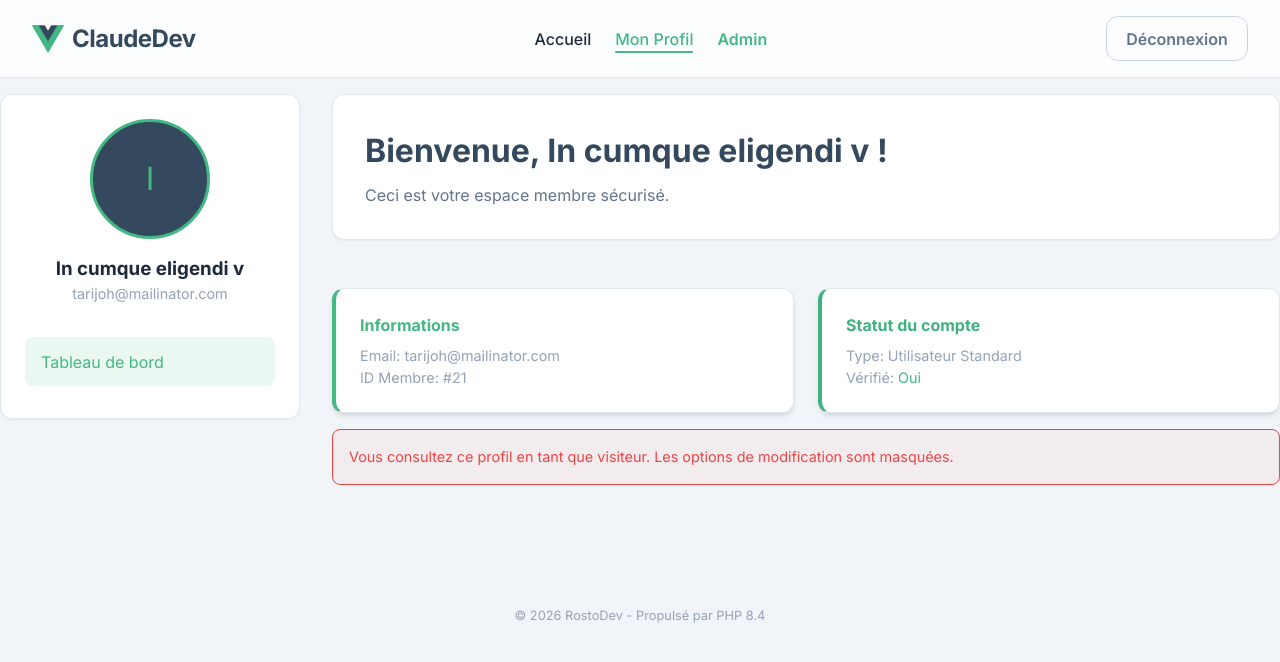
After one commit to russel-fullstack/espace_membre_2026, a PHP site: page /profil.php?id=21 in a window 1280 px wide. The commit adds this page. Shown: the top 662 px of the page. Run offline with PHP 8.4, Linux system fonts and the light colour scheme; the visitor is signed in with stand-in values (Sample User, id 1); data comes from the database, SQL or seed files in the repository.

Commit message:
interfaces_edit_profile
Co-authored-by: Copilot <copilot@github.com>

```diff
--- a/header.php
+++ b/header.php
@@ -19,7 +19,7 @@
                 <path d="M0,0 L128,220.8 L256,0 L204.8,0 L128,132.48 L51.2,0 L0,0 Z" fill="#41B883"></path>
                 <path d="M51.2,0 L128,132.48 L204.8,0 L153.6,0 L128,44.16 L102.4,0 L51.2,0 Z" fill="#35495E"></path>
             </svg>
-            <span style="letter-spacing: -0.5px;">RostoDev</span>
+            <span style="letter-spacing: -0.5px;">ClaudeDev</span>
         </a>
 
         <ul class="nav-links">
--- a/index.css
+++ b/index.css
@@ -136,7 +136,7 @@ body {
 /* Main Container */
 .container {
     max-width: 1400px;
-    margin: 3rem auto;
+    margin: 1rem auto;
     padding: 0 2rem;
 }
 
--- a/inscription.php
+++ b/inscription.php
@@ -1,7 +1,7 @@
 <?php
 declare(strict_types=1);
 session_start();
-require_once 'db.php';
+require_once 'database.php';
 require_once 'flash.php';
 
 
--- /dev/null
+++ b/profil.php
@@ -0,0 +1,87 @@
+<?php
+declare(strict_types=1);
+session_start();
+require_once 'database.php';
+require_once 'flash.php';
+
+if(!isset($_SESSION['id'])) {
+    header("Location: connexion.php");
+    exit();
+}
+
+include 'header.php';
+
+
+$getid = (int)$_GET['id'];
+$requser = $pdo->prepare("SELECT * FROM membres WHERE id = :id");
+$requser->execute([':id' => $getid]);
+$userinfo = $requser->fetch();
+
+if (!$userinfo) {
+    flash_set('error', "Utilisateur non trouvé.");
+    header("Location: index.php");
+    exit();
+}
+?>
+
+<div class="dashboard-grid">
+    <aside class="sidebar">
+        <div class="text-center" style="margin-bottom: 2rem;">
+            <?php if (!empty($userinfo['avatar'])): ?>
+                <img src="membres/avatars/<?= htmlspecialchars($userinfo['avatar']) ?>" class="avatar-large" alt="Avatar">
+            <?php else: ?>
+                <div class="avatar-large" style="background: var(--vue-green-dark); display: flex; align-items: center; justify-content: center; margin: 0 auto; font-size: 2rem; color: var(--vue-green);">
+                    <?= strtoupper(substr($userinfo['pseudo'], 0, 1)) ?>
+                </div>
+            <?php endif; ?>
+            <h3 class="mt-4"><?= htmlspecialchars($userinfo['pseudo']) ?></h3>
+            <p style="color: #94a3b8; font-size: 0.9rem;"><?= htmlspecialchars($userinfo['mail']) ?></p>
+        </div>
+
+        <ul class="sidebar-nav">
+            <li><a href="#" class="active">Tableau de bord</a></li>
+            <?php if (isset($_SESSION['id']) && $userinfo['id'] === (int)$_SESSION['id']): ?>
+                <?php if ($_SESSION['role'] === 'admin'): ?>
+                    <li><a href="admin.php" style="color: var(--vue-green); font-weight: 600;">Dashboard Admin</a></li>
+                <?php endif; ?>
+                <li><a href="editionprofil.php">Paramètres du profil</a></li>
+                <li><a href="deconnexion.php" style="color: var(--error-red);">Déconnexion</a></li>
+            <?php endif; ?>
+        </ul>
+    </aside>
+
+    <main class="main-content">
+        <div class="profile-header">
+            <div class="user-meta">
+                <h2>Bienvenue, <?= htmlspecialchars($userinfo['pseudo']) ?> !</h2>
+                <p>Ceci est votre espace membre sécurisé.</p>
+            </div>
+            <div style="margin-left: auto;">
+                <?php if (isset($_SESSION['id']) && $userinfo['id'] === (int)$_SESSION['id']): ?>
+                    <a href="editionprofil.php" class="btn btn-primary">Éditer le profil</a>
+                <?php endif; ?>
+            </div>
+        </div>
+
+        <div style="display: grid; grid-template-columns: repeat(auto-fit, minmax(250px, 1fr)); gap: 1.5rem;">
+            <div class="card" style="margin: 0; max-width: none; padding: 1.5rem; border-left: 4px solid var(--vue-green);">
+                <h4 style="color: var(--vue-green); margin-bottom: 0.5rem;">Informations</h4>
+                <p style="font-size: 0.9rem; color: #94a3b8;">Email: <?= htmlspecialchars($userinfo['mail']) ?></p>
+                <p style="font-size: 0.9rem; color: #94a3b8;">ID Membre: #<?= $userinfo['id'] ?></p>
+            </div>
+
+            <div class="card" style="margin: 0; max-width: none; padding: 1.5rem; border-left: 4px solid var(--accent-green);">
+                <h4 style="color: var(--accent-green); margin-bottom: 0.5rem;">Statut du compte</h4>
+                <p style="font-size: 0.9rem; color: #94a3b8;">Type: Utilisateur Standard</p>
+                <p style="font-size: 0.9rem; color: #94a3b8;">Vérifié: <span style="color: var(--vue-green);">Oui</span></p>
+            </div>
+        </div>
+
+        <?php if (!isset($_SESSION['id']) || $userinfo['id'] !== (int)$_SESSION['id']): ?>
+            <div class="alert alert-error mt-4">
+                Vous consultez ce profil en tant que visiteur. Les options de modification sont masquées.
+            </div>
+        <?php endif; ?>
+    </main>
+</div>
+<?php include 'footer.php';?>
```
Also changed, not shown: connexion.php (added, +68 -0 lines), deconnexion.php (added, +10 -0 lines), editionprofil.php (added, +84 -0 lines).
